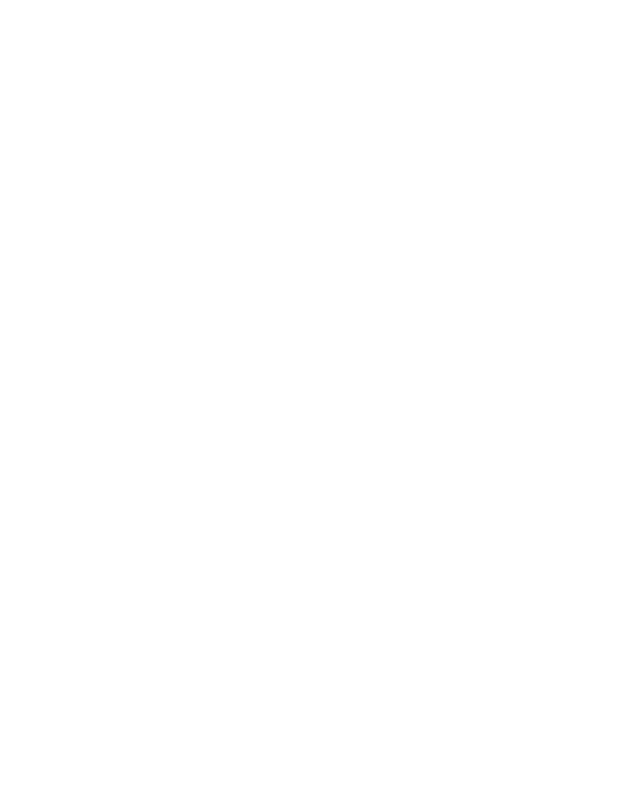
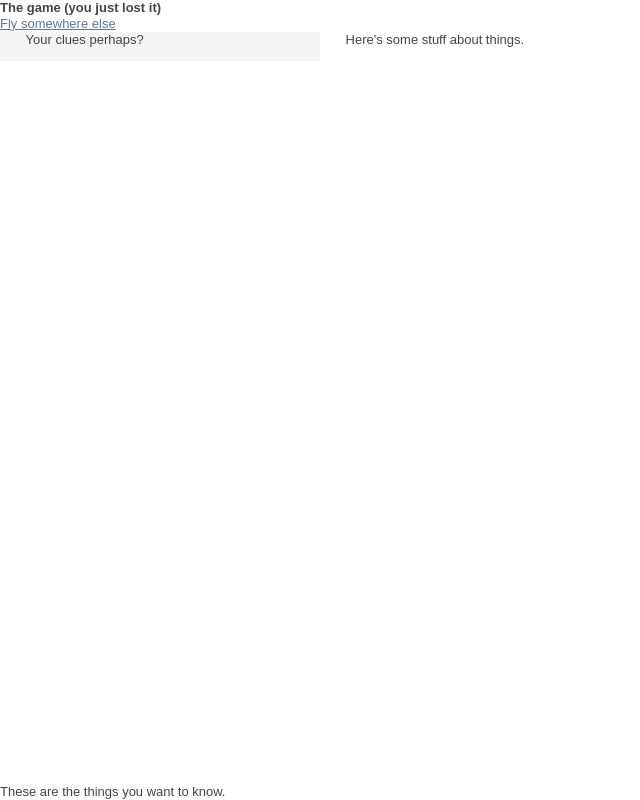
Before and after one commit to pamelafox/recoverymission, a plain HTML site: page index.html in a window 1280 px wide. Shown: the whole page, without its empty margins (0-640 px from the left). Drawn offline with nearby package versions, Linux system fonts and the light colour scheme.

Commit message:
Add some placeholder content and some styles for a two-column layout.

```diff
--- a/css/style.css
+++ b/css/style.css
@@ -76,10 +76,62 @@ button {  width: auto; overflow: visible; }
     Author:
  */
 
+html, body {
+  height: 100%;
+}
 
+#main {
+  position: relative;
+  min-width: 600px;
+  min-height: 100%;
+}
 
+#container footer {
+  position: absolute;
+  bottom: 0;
+}
 
+.colmask {
+  position:relative; /* This fixes the IE7 overflow hidden bug */
+  clear:both;
+  float:left;
+  width:100%; /* width of whole page */
+  min-height: 100%;
+  overflow:hidden; /* This chops off any overhanging divs */
+}
 
+/* common column settings */
+.colleft,
+.colright,
+.colmid {
+  float:left;
+  width:100%;
+  position:relative;
+}
+
+.leftmenu {
+    background:#fff;    /* right column background colour */
+}
+
+.leftmenu .colleft {
+  right:75%;      /* right column width */
+  background:#f4f4f4; /* left column background colour */
+}
+.leftmenu .col1 {
+  width:71%;      /* right column content width */
+  left:102%;      /* 100% plus left column left padding */
+}
+.leftmenu .col2 {
+  width:21%;      /* left column content width (column width minus left and right padding) */
+  left:6%;      /* (right column left and right padding) plus (left column left padding) */
+}
+
+.col1, .col2, .col3 {
+  float:left;
+  overflow:hidden;
+  padding:0 0 1em;
+  position:relative;
+}
 
 
 
--- a/index.html
+++ b/index.html
@@ -12,7 +12,7 @@
   <link rel="apple-touch-icon" href="/apple-touch-icon.png">
   <link rel="stylesheet" href="css/style.css?v=1">
   <link rel="stylesheet" media="handheld" href="css/handheld.css?v=1">
-  <script src="js/modernizr-1.5.min.js"></script>
+  <!--script src="js/modernizr-1.5.min.js"></script-->
 
 </head>
 <!--[if lt IE 7 ]> <body class="ie6"> <![endif]-->
@@ -23,19 +23,32 @@
 
   <div id="container">
     <header>
-
+      <h1>The game (you just lost it)</h1>
+      <aside>
+      <nav>
+        <a href="./">Fly<span> somewhere else</span></a>
+      </nav>
+      </aside>
     </header>
 
-    <div id="main">
-
+    <div id="main" class="colmask leftmenu">
+      <div class="colleft">
+        <div class="col1">
+          <!-- Your content goes here. -->
+          <p>Here's some stuff about things.</p>
+        </div>
+        <div class="col2">
+          <p>Your clues perhaps?</p>
+        </div>
+      </div>
     </div>
 
     <footer>
-
+      <p>These are the things you want to know.</p>
     </footer>
   </div> <!-- end of #container -->
 
-  <script src="http://ajax.googleapis.com/ajax/libs/jquery/1.4.2/jquery.min.js"></script>
+  <!--script src="http://ajax.googleapis.com/ajax/libs/jquery/1.4.2/jquery.min.js"></script-->
   <script>!window.jQuery && document.write('<script src="js/jquery-1.4.2.min.js"><\/script>')</script>
   <script src="js/plugins.js?v=1"></script>
   <script src="js/script.js?v=1"></script>
```
